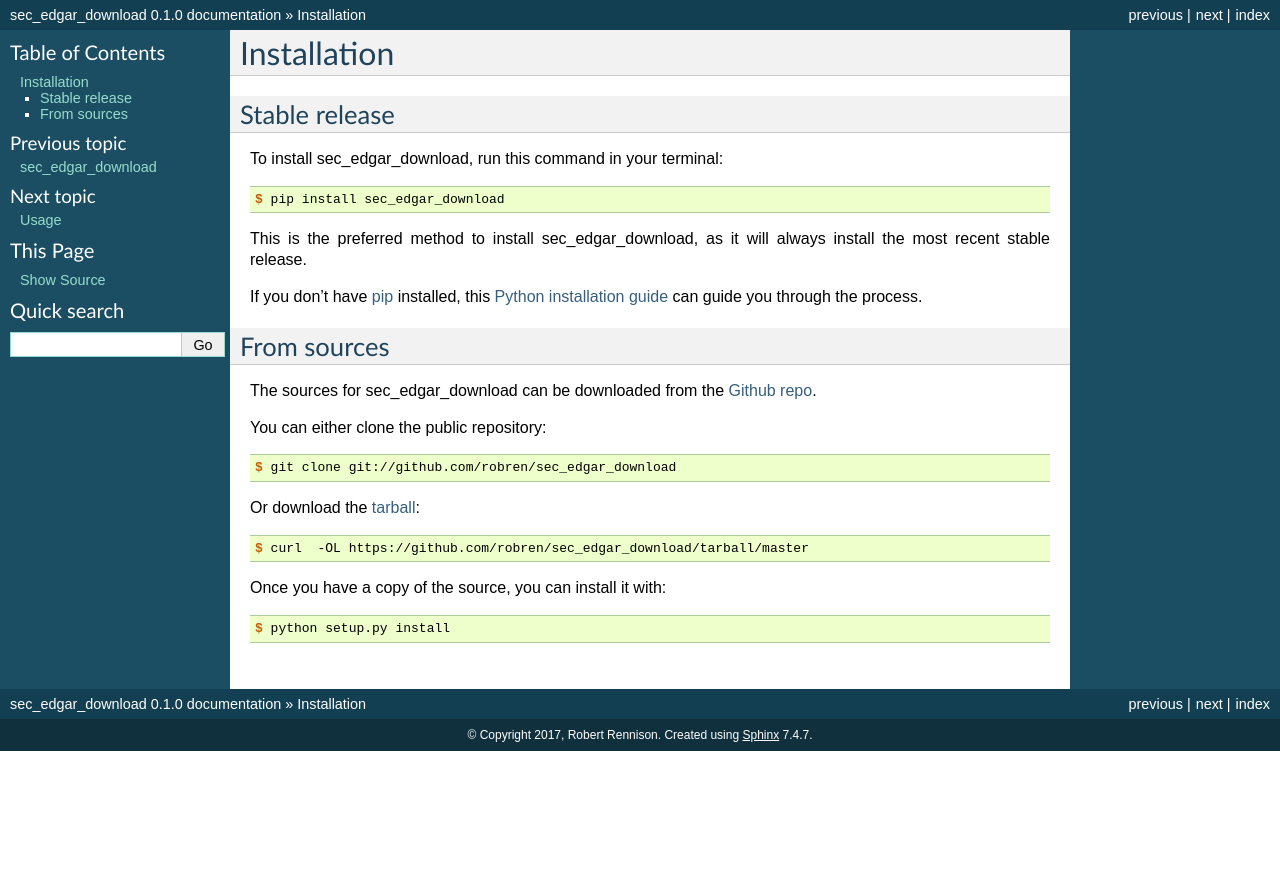
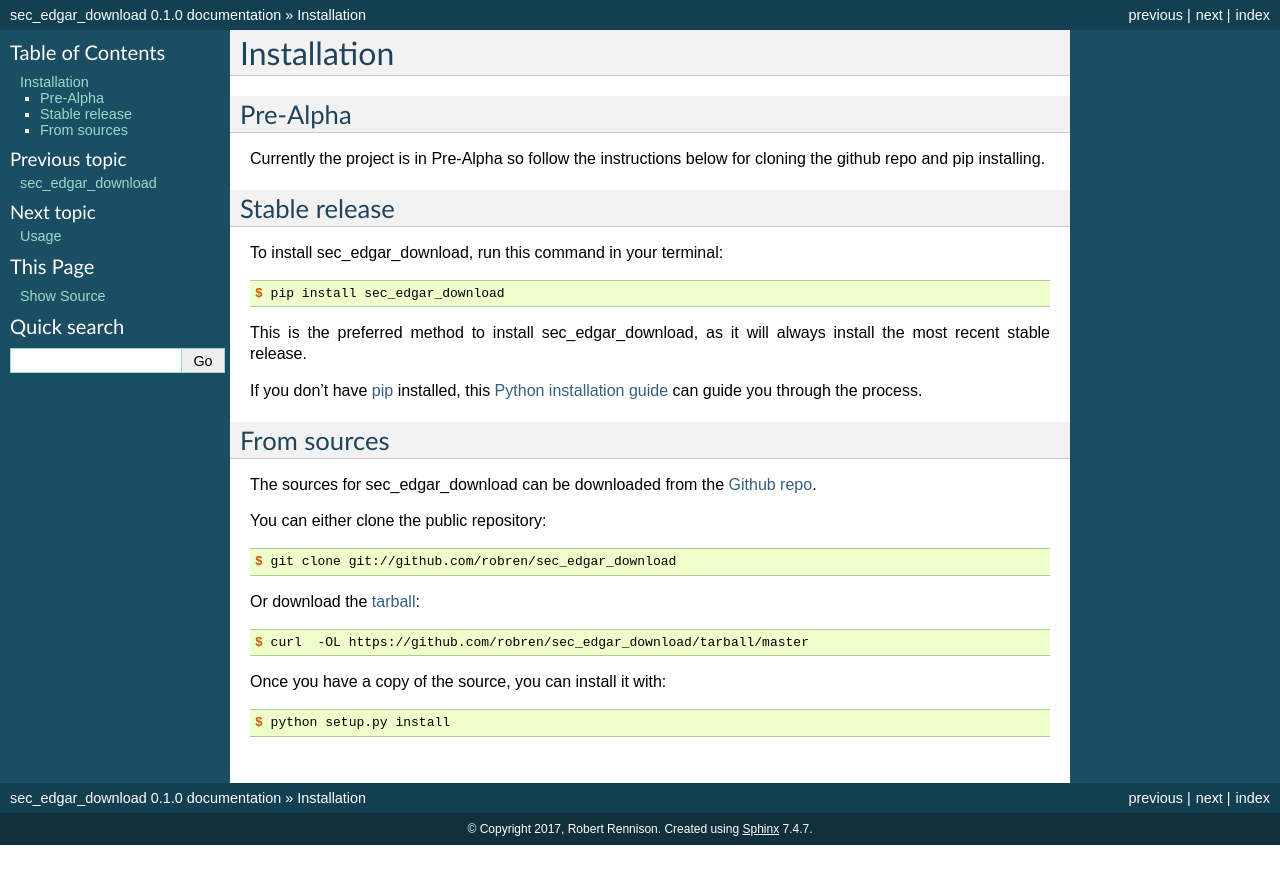
Before and after one commit to robren/sec_edgar_download, a Sphinx documentation site: the page built from docs/installation.rst, in a window 1280 px wide. Shown: the top 884 px of the page. Built offline with Sphinx 7.4.7, drawn with Linux system fonts in a browser that asks for light colours; pages that are not in the unit, such as notebooks, are missing from menus.

Commit message:
correct revisions to 0.0.0 and indicate in docs that this is pre-alpha software

```diff
--- a/CONTRIBUTING.rst
+++ b/CONTRIBUTING.rst
@@ -101,7 +101,7 @@
 2. If the pull request adds functionality, the docs should be updated. Put
    your new functionality into a function with a docstring, and add the
    feature to the list in README.rst.
-3. The pull request should work for Python 2.6, 2.7, 3.3, 3.4 and 3.5, and for PyPy. Check
+3. The pull request should work for Python 2.7, 3.3, 3.4, 3.5, 3.6 and for PyPy. Check
    https://travis-ci.org/robren/sec_edgar_download/pull_requests
    and make sure that the tests pass for all supported Python versions.
 
--- a/docs/installation.rst
+++ b/docs/installation.rst
@@ -4,6 +4,10 @@
 Installation
 ============
 
+Pre-Alpha
+---------
+Currently the project is in Pre-Alpha so follow the instructions
+below for cloning the github repo and pip installing.
 
 Stable release
 --------------
--- a/setup.cfg
+++ b/setup.cfg
@@ -1,5 +1,5 @@
 [bumpversion]
-current_version = 0.1.0
+current_version = 0.0.0
 commit = True
 tag = True
 
```
